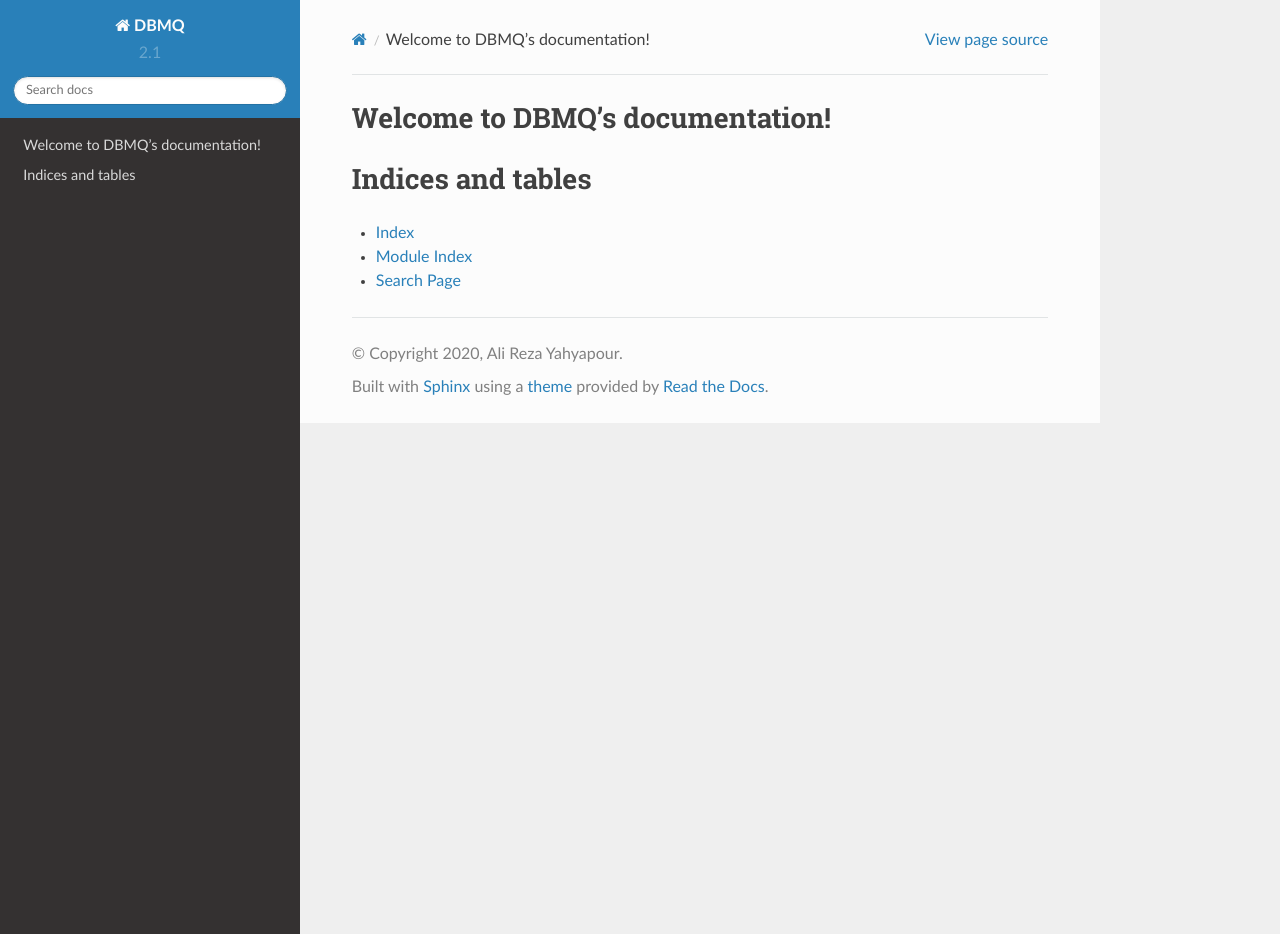
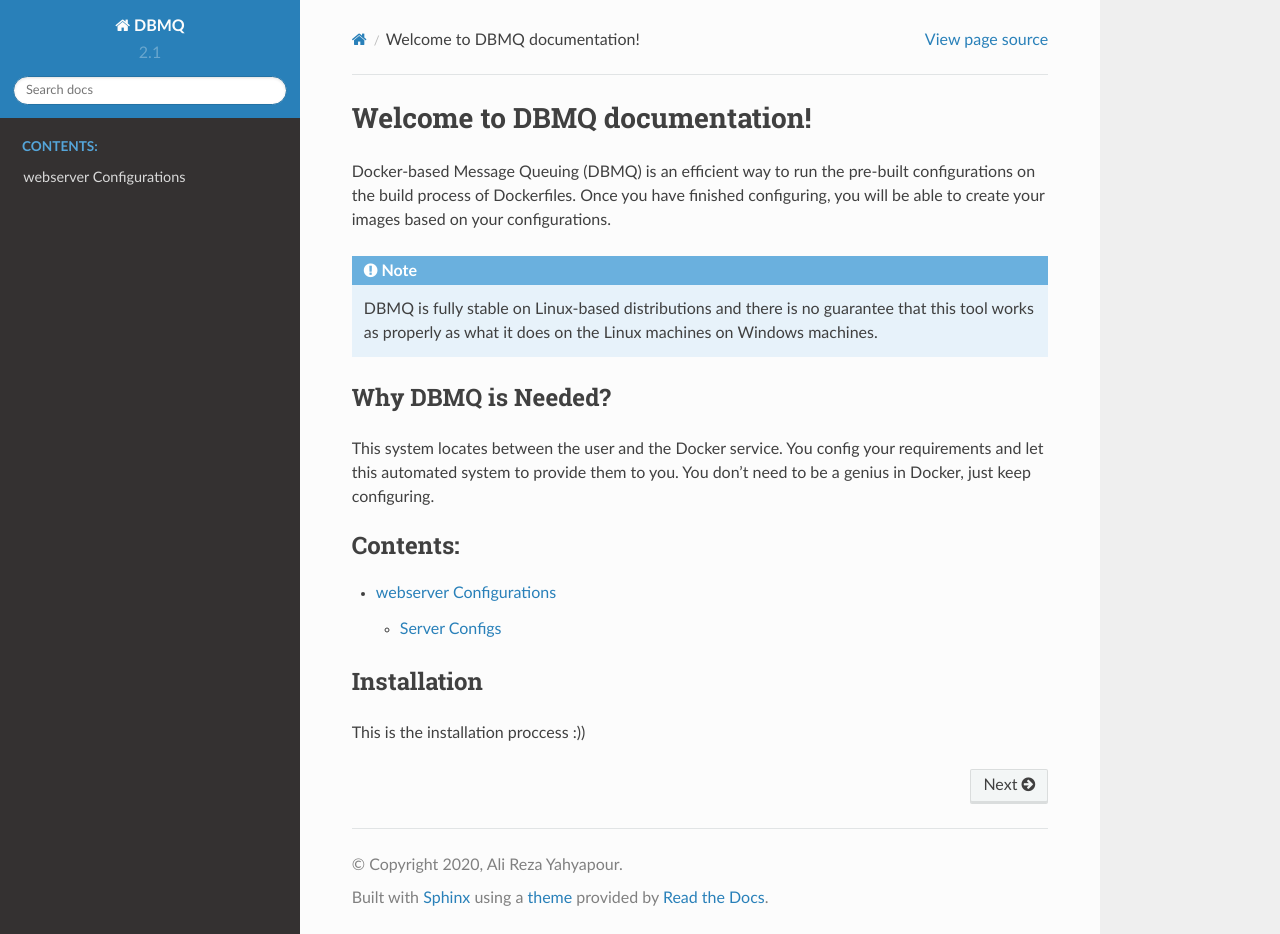
Before and after one commit to dbmqproject/dbmq, a Sphinx documentation site: the page built from docs/index.rst, in a window 1280 px wide and 934 px high. Built offline with Sphinx 7.4.7 and the Read the Docs theme 2.0.0, drawn with Linux system fonts in a browser that asks for light colours.

Commit message:
indexes updated

```diff
--- a/docs/index.rst
+++ b/docs/index.rst
@@ -1,20 +1,27 @@
-.. DBMQ documentation master file, created by
-   sphinx-quickstart on Sat Sep 12 14:59:20 2020.
-   You can adapt this file completely to your liking, but it should at least
-   contain the root `toctree` directive.
+Welcome to DBMQ documentation!
+================================
 
-Welcome to DBMQ's documentation!
-================================
+Docker-based Message Queuing (DBMQ) is an efficient way to run the pre-built configurations on the build process of Dockerfiles.
+Once you have finished configuring, you will be able to create your images based on your configurations.
+
+.. note::
+
+   DBMQ is fully stable on Linux-based distributions and there is no guarantee that this tool works as properly
+   as what it does on the Linux machines on Windows machines.
+
+Why DBMQ is Needed?
+-------------------
+
+This system locates between the user and the Docker service. You config your requirements and let this automated system to provide them to you.
+You don't need to be a genius in Docker, just keep configuring.
 
 .. toctree::
    :maxdepth: 2
    :caption: Contents:
 
+   topics/webserver_configurations.rst
 
+Installation
+------------
 
-Indices and tables
-==================
-
-* :ref:`genindex`
-* :ref:`modindex`
-* :ref:`search`
+This is the installation proccess :))
--- /dev/null
+++ b/docs/topics/wc_subsections/server_configs.rst
@@ -0,0 +1,4 @@
+Server Configs
+==============
+
+Here we have our server configurations.. :))
--- /dev/null
+++ b/docs/topics/webserver_configurations.rst
@@ -0,0 +1,5 @@
+webserver Configurations
+========================
+
+.. toctree::
+    wc_subsections/server_configs.rst
```
